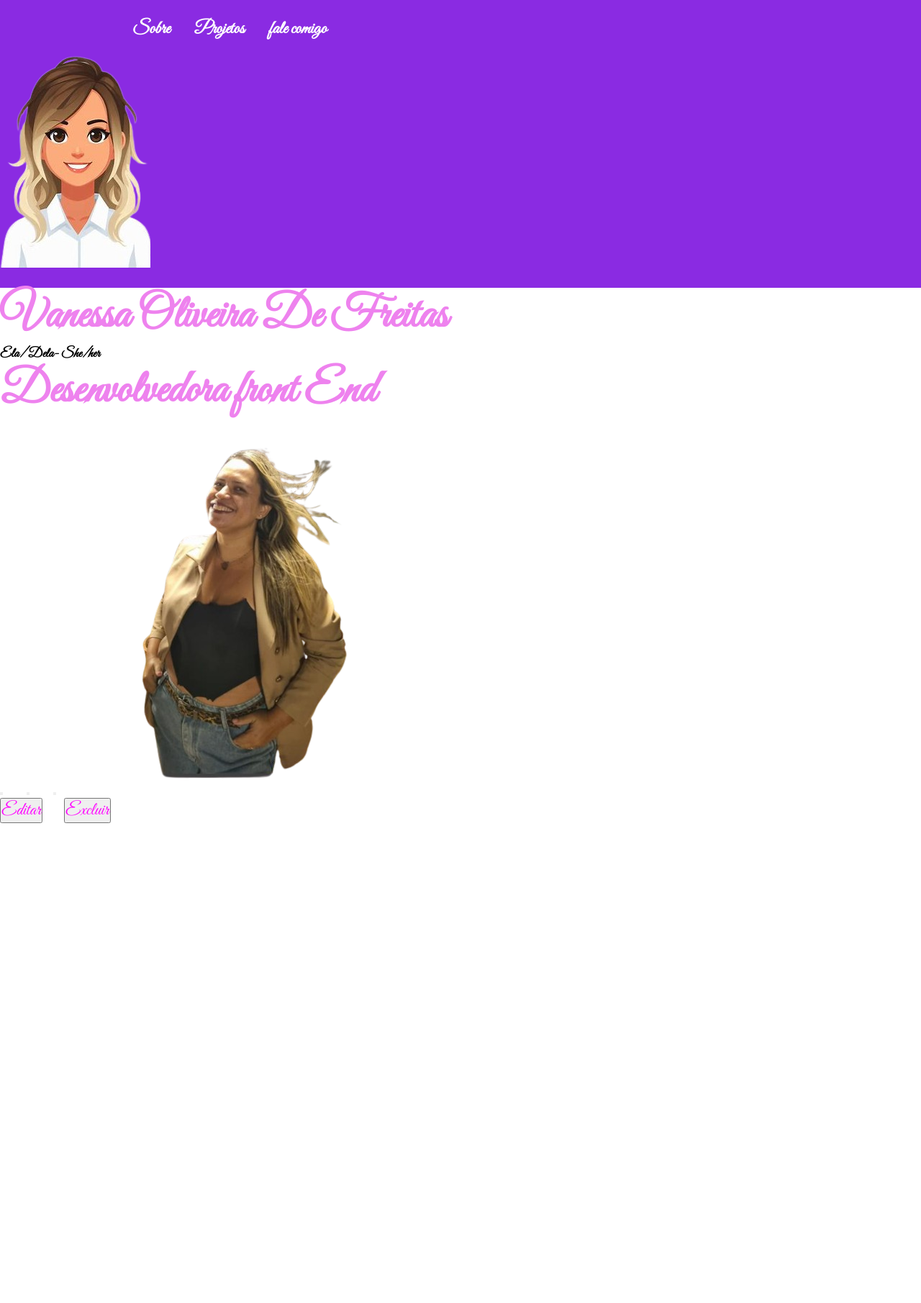
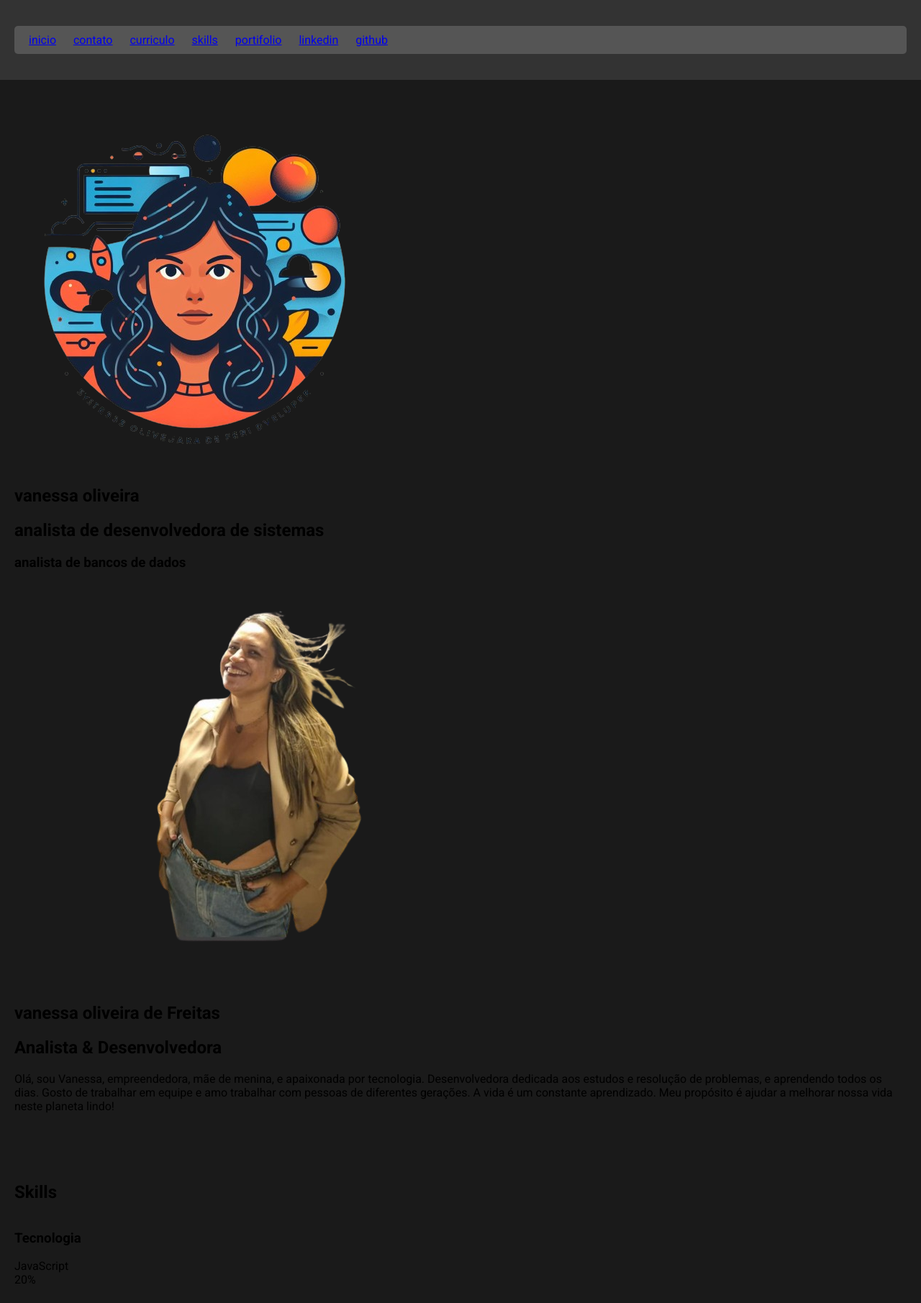
Before and after one commit to vanessagt35/portifolio_vanessa, a plain HTML site: page index.html in a window 1280 px wide. Shown: the top 1811 px of the page at 72% size. Before the commit the page ends 1144 px from the top, so only its background shows below. Drawn offline with Linux system fonts and the light colour scheme.

Commit message:
adicionar arquivos

```diff
--- a/index.html
+++ b/index.html
@@ -4,55 +4,131 @@
     <meta charset="UTF-8">
     <meta name="viewport" content="width=device-width, initial-scale=1.0">
     <title>vanessa oliveira</title>
-    <link rel="stylesheet" href="./styles.css">
+    <link rel="stylesheet" href="styles.css">
     <link rel="preconnect" href="https://fonts.googleapis.com">
-<link href="link rel="preconnect" href="https://fonts.googleapis.com">
-<link href="https://fonts.googleapis.com/css2?family=Great+Vibes&display=swap" rel="stylesheet">
+    <link rel="preconnect" href="https://fonts.gstatic.com" crossorigin>
+    <link href="https://fonts.googleapis.com/css2?family=Roboto:ital,wght@0,100;0,300;0,400;0,500;0,700;0,900;1,100;1,300;1,400;1,500;1,700;1,900&display=swap" rel="stylesheet">
 </head>
 <body>
+    <header>
+        <div class="logo">
+            <!--carrocel-->
 
-    <div class="caixa-principal">
-        <nav>
-            <h2 class="PORTIFOLIO"><port/h2></span>
+        </div>
+
+        <nav id="nav">
             <ul>
-            <li><a><home</a></li>
-            <li><a>Sobre</a></li>
-            <li><a>Projetos</a></li>
-            <li><a>fale comigo</a></li>
-        </ul>
-     </nav>
-<section>
-    <img src="imagem/avatar-vanessa.png">
-</section>
-    </div class="meu nome">
-         <h1>Vanessa Oliveira De Freitas</h1>
-         <h3> Ela/ Dela- She/her </h3>
+                <li><a href="#inicio" onclick="selecionar('#inicio')">inicio</a></li>
+                <li><a href="#contato" onclick="selecionar('#contato')">contato</a></li>
+                <li><a href="imagem/curriculoportifolio.pdf" target="_blank">curriculo</a></li>
+                <li><a href="#skills" onclick="selecionar('#skills')">skills</a></li>
+                <li><a href="#portifolio" onclick="selecionar('#portifolio')">portifolio</a></li>
+                <li><a href="https://www.linkedin.com/in/vanessa-freitas-8b557b224/" target="_blank">linkedin</a></li>
+                <li><a href="#github" onclick="selecionar('#github')">github</a></li>
+            </ul>
+        </nav>
+
+        <div class="nav-responsive" ondblclick="mostrarOcultarMenu()">
+            <i class="fa-solid fa-bars"></i>
         </div>
-     </div>
+    </header>
 
-     <section>
-        <div>
-            <h1> Desenvolvedora front End</h1>
+    <section id="inicio" class="inicio">
+        <div class="conteudo-banner">
+            <div class="contenedor-img">
+                <img id="imagemSurgir" src="imagem/logo-portifolio-removebg-preview.png">
+
+            </div>
+            <h1>vanessa oliveira</h1>
+            <h2>analista de desenvolvedora de sistemas</h2>
+            <h3>analista de bancos de dados</h3>
+            <div class="redes">
+                <img src="imagem/foto-portifonio.png"><i class="fa-brands fa-linkedin"></i></a>
+                <a href="imagem/icone_github.jpg"><i class="fa-solid fa-rss"></i></a>
+            </div>
         </div>
-        <img src="imagem/foto-portifonio.png">
-     </section>
-     <div >
-      <button type="link" form class="form-horizontal"></button>
-      <button type="name" form class="form-horizontal"></button>
-      <button type="name" form class="form-horizontal"></button>
-     </div>
-<section>
-<div>
+    </section>
 
+    <section id="sobre-mim" class="sobre-mim">
+        <div class="conteudo-sessao">
+            <h1>vanessa oliveira de Freitas</h1>
+            <h2>Analista & Desenvolvedora</h2>
+            <p>Olá, sou Vanessa, empreendedora, mãe de menina, e apaixonada por tecnologia. Desenvolvedora dedicada aos estudos e resolução de problemas, e aprendendo todos os dias. Gosto de trabalhar em equipe e amo trabalhar com pessoas de diferentes gerações. A vida é um constante aprendizado. Meu propósito é ajudar a melhorar nossa vida neste planeta lindo!</p>
+        </div>
+    </section>
 
-</div>
-</section>
+    <section id="skills" class="skills">
+        <div class="conteudo-da-sessao">
+            <h2>Skills</h2>
+            <div class="fila">
+                <div class="coluna">
+                    <h3>Tecnologia</h3>
+                    <div class="skill">
+                        <span>JavaScript</span>
+                        <div class="progresso">
+                            <span>20%</span>
+                        </div>
+                    </div>
+                </div>
+            </div>
+        </div>
+    </section>
+
+    <section id="curriculo">
+        <h2>Curriculo</h2>
+        <div class="fila">
+            <div class="coluna esquerda">
+                <h3>Formação Acadêmica</h3>
+                <div class="itens">
+                    <h4>Análise e Desenvolvimento de Sistemas</h4>
+                    <span class="local">Universidade Anhanguera</span>
+                    <span class="periodo">2022-2024</span>
+                </div>
+                <div class="circulo"></div>
+            </div>
+        </div>
+    </section>
+
+    <section id="portifolio" class="portifolio">
+        <div class="conteudo-da-sessao">
+            <h2>Portifolio</h2>
+            <div class="galeria">
+                <img src="" alt="">
+                <div class="overplay">
+                    <h3>Criatividade</h3>
+                    <p>Imagem</p>
+                    <img src="imagem/avatar-vanessa.png">
+                </div>
+            </div>
+        </div>
+    </section>
+
+    <section id="contato" class="contato">
+        <div class='conteudo-sessao'>
+            <h2>Contatos</h2>
+            <div class="fila">
+                <div class="coluna">
+                    <input type="text" placeholder="Seu nome">
+                    <input type="number" placeholder="Número de telefone">
+                    <input type="email" placeholder="Email">
+                    <input type="text" placeholder="Tema">
+                    <textarea name="" id="" cols="" rows="10" placeholder="Mensagem"></textarea>
+                    <button>Enviar mensagem<i class="fa-solid fa-paper-plane"></i></button>
+                </div>
+            </div>
+        </div>
+    </section>
+
+    <footer>
+        <div class="redes">
+            <a href="#inicio" onclick="selecionar('#inicio')">Inicio</a>
+            <a href="#contato" onclick="selecionar('#contato')">Contato</a>
+            <a href="imagem/curriculoportifolio.pdf" target="_blank">Curriculo</a>
+            <a href="#skills" onclick="selecionar('#skills')">Skills</a>
+            <a href="#portifolio" onclick="selecionar('#portifolio')">Portifolio</a>
+            <a href="https://github.com/vanessagt35/sofetx" target="_blank">Linkedin</a>
+            <a href="#github" onclick="selecionar('#github')">Github</a>
+        </div>
+    </footer>
 </body>
-<button class="btn btn-canc-vis btn-warning">Editar</button>
-<form class="form-horizontal" method="POST" action="">
-	<input type="hidden" class="form-control" name="id" id="id">
-	<div>
-		<button type="name" class="name">Excluir</button>
-	</div>
-</form>
 </html>
--- a/styles.css
+++ b/styles.css
@@ -1,98 +1,92 @@
-* {
-  margin: 0%;
-  padding: 0%;
-  box-sizing: border-box;
-  font-family: 'Great Vibes', sans-serif;
+/* Estilos gerais */
+body {
+  background-color: #1a1a1a;
+  font-family: 'roboto', sans-serif;
+  margin: 0;
+  padding: 0;
 }
 
-.caixa-principal {
-  height: 50vh;
-  width: 0.5;
-  padding: 12px 36 px;
-  background-image: url(./imagem/avatar-vanessa.png) margem;
-  background-size: cover;
-  background-position: center;
-  background-color: blueviolet;
-
+/* Estilos para o cabeçalho */
+header {
+  background-color:#333;
+  color:blue;
+  padding: 20px;
 }
 
-nav {
-  display: flex;
-  align-items: center;
-  justify-content: space-between;
-  padding-left: 150px;
-  padding-right: 30px;
-  padding-top: 25px;
-
+.logo a {
+  color:#333;
+  text-decoration: none;
+  font-size: 24px;
 }
 
-.portifolio {
-  color: blueviolet;
-  font-size: 40xp;
-  font-weight: 400;
-
-
-}
-
-.portifolio span {
-  color: red;
-}
-
-li {
+nav ul {
+  list-style-type: none;
+  padding: 0;
+  background-color: #555;
   color: white;
-  list-style: nome;
-  display: inline-block;
-  font-size: 25px;
-  margin-right: 30px;
+  padding: 10px 20px;
+  border: none;
+  border-radius: 5px;
   cursor: pointer;
 }
 
-li:houver {
-  color: blueviolet;
-  transition: 0.5s;
+
+nav ul li {
+  display: inline;
+  margin-right: 20px;
 }
 
-.meu-nome {
-  position: absolute;
-  top: 50%;
-  left: 5%;
+/* Estilos para seções */
+section {
+  padding: 20px;
+  margin-top: 20px;
 }
 
-h1 {
-  color: violet;
-  font-size: 400%;
-  botaotopo {
-    display:scroll;
-    position:fixed !important;
-    float: right;
-    display: inline;
-    bottom:6px;
-    right:6px;
-  }
-
-
+/* Estilos para a seção de banner */
+.contenido-banner {
+  text-align: center;
 }
 
-h1 span {
-  color: blueviolet;
+/* Estilos para a seção de habilidades */
+.skills .fila {
+  display: flex;
+  justify-content: space-between;
 }
 
-meumeu-nome {
-  color: greenyellow;
+/* Estilos para a seção de contato */
+.contato input[type="text"],
+.contato input[type="number"],
+.contato input[type="email"],
+.contato textarea {
+  width: 100%;
+  margin-bottom: 10px;
 }
-button {
 
-  color:fuchsia;
-  list-style: nome;
-  display: inline-block;
-  font-size: 25px;
-  margin-right: 30px;
+.contato button {
+  background-color: #333;
+  color: #fff;
+  border: none;
+  padding: 10px 20px;
   cursor: pointer;
+}
 
+/* Estilos para o rodapé */
+footer {
+  background-color: #333;
+  color: #fff;
+  padding: 20px;
+  text-align: center;
 }
-.btn-exclude {
-  float:left;
+
+footer .redes a {
+  color: #fff;
+  text-decoration: none;
+  margin-right: 10px;
 }
-.btn-canc-vis {
- float:left;
+.meu-elemento {
+  background-color: #333;
+  transition: background-color 0.3s ease;
 }
+.meu-elemento:hover {
+  background-color: #555;
+}
```
Also changed, not shown: imagem/logo-portifolio-removebg-preview.png (added), 1 other file.
